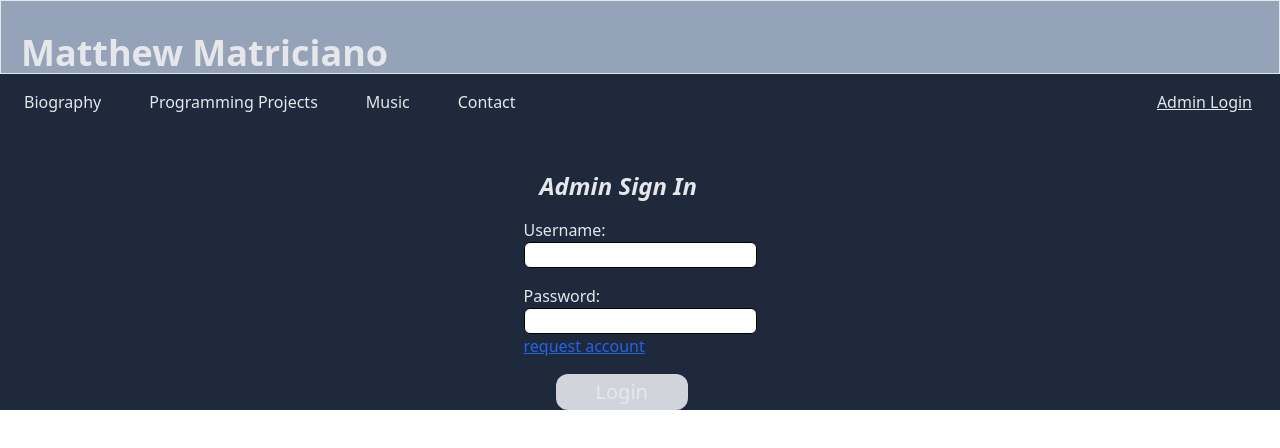
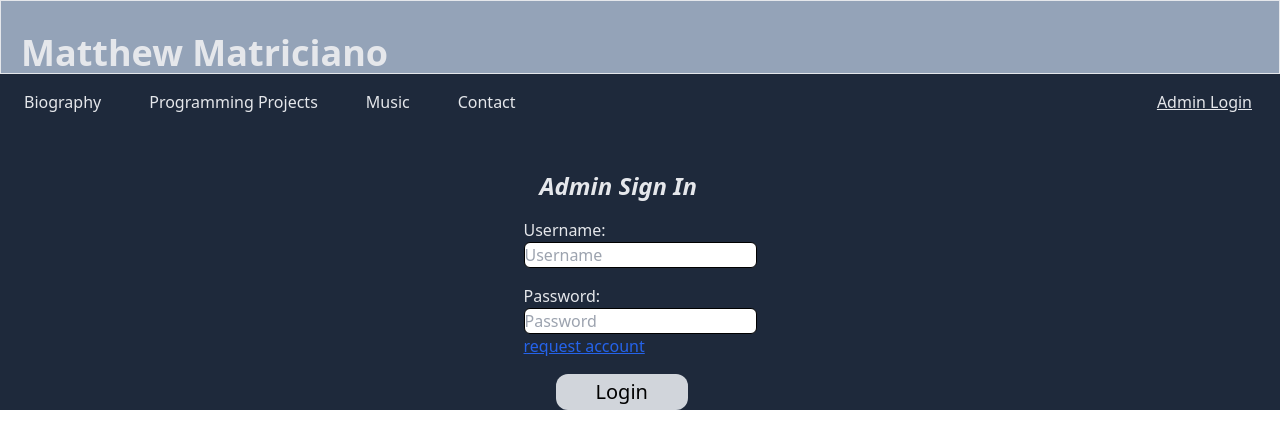
Before and after one commit to DennysGuy/PortfolioSite, a React (Create React App) app in the folder personal_website/: page /Login in a window 1280 px wide. Shown: the top 448 px of the page. Built offline with nearby package versions, Linux system fonts and the light colour scheme.

Commit message:
account system working

```diff
--- /dev/null
+++ b/package.json
@@ -0,0 +1,5 @@
+{
+  "dependencies": {
+    "axios": "^1.6.8"
+  }
+}
--- a/personal_website/Data/db.json
+++ b/personal_website/Data/db.json
@@ -55,6 +55,11 @@
       "email": "testemail@gmail.com",
       "userid": "2",
       "id": "d334"
+    },
+    {
+      "id": "537f",
+      "username": "Tanman",
+      "password": "zxc"
     }
   ],
   "umleditor-blog": [
--- a/personal_website/src/App.js
+++ b/personal_website/src/App.js
@@ -18,31 +18,76 @@ import CreateUMLBlogPage from './Pages/CreateBlogPages/CreateUMLBlogPage';
 import CreateWTCBlogPage from './Pages/CreateBlogPages/CreateWTCBlogPage';
 import CreateDTBlogPage from './Pages/CreateBlogPages/CreateDTBlogPage';
 import CreateTetrisBlogPage from './Pages/CreateBlogPages/CreateTetrisBlogPage';
+import axios from 'axios';
 
 function App() {
-  const [isLoggedIn, setIsLoggedIn] = useState(false);
+  const [username, setUsername] = useState('');
+  const [password, setPassword] = useState('');
 
-  const handleLoginMethod = () => {
-    setIsLoggedIn(true);
+  const handleLogin = async (username, password) => {
+    fetch(`http://localhost:8000/accounts`)
+    .then(response => response.json())
+    .then(accounts => {
+      let loggedIn = false;
+      accounts.forEach(account => {
+        if (account.hasOwnProperty('username') && account.hasOwnProperty('password') &&
+            account['username'] === username && account['password'] === password) {
+          setLoggedInStatus(true, username, password);
+          console.log("Login successful!");
+
+          loggedIn = true;
+        }
+      });
+      if (!loggedIn) {
+        console.log('Login unsuccessful');
+      }
+    })
+    .catch(error => {
+      console.error('Error:', error);
+    });
+  };
+
+
+
+  const setLoggedInStatus = (isLoggedIn, user, pass) => {
+    localStorage.setItem('isLoggedIn', isLoggedIn ? 'true' : 'false');
+    localStorage.setItem('username', user);
+    localStorage.setItem('password', pass);
+
+    setTimeout(() => {
+      window.location.reload();
+
+    }, 50);
+
+  }
+
+  const getLoggedInStatus = () => {
+    const isLoggedIn = localStorage.getItem('isLoggedIn');
+    return isLoggedIn === 'true';
+  }
+
+  const getUsername = () => {
+    const username = localStorage.getItem('username');
+    return username;
   }
 
   return (
     <div className="bg-slate-800 text-gray-200">
       <Router>
-        <NavBar  isLoggedIn={isLoggedIn}/>
+        <NavBar  isLoggedIn={getLoggedInStatus()} username={getUsername()} setLoggedInStatus={setLoggedInStatus} />
         <main className="content">
           <Routes>
             <Route path="/" element={<AboutMe />}/>
             <Route path="/prog-projects" element={<ProgrammingProjects />}/>
             <Route path="/music" element={<Music />}/>
             <Route path="/contact" element={<Contact />}/>
-            <Route path="/Login" element={<LoginPage handleLogin={handleLoginMethod} />}/>
+            <Route path="/Login" element={<LoginPage username={username} password={password} setUsername={setUsername} setPassword={setPassword}handleLogin={handleLogin} isLoggedIn={getLoggedInStatus()} />}/>
             <Route path="/AccountSettings" element={<AccountPage />}/>
             <Route path="/create-blog-page" element={<CreateBlogPage />}/>
-            <Route path="/umleditor-blog" element={<UMLEditorBlog isLoggedIn={isLoggedIn}/>} />
-            <Route path="/wtc-blog" element={<WTCBlog isLoggedIn={isLoggedIn} />} />
-            <Route path="/devilstreasure-blog" element={<DevilsTreasureBlog isLoggedIn={isLoggedIn} />} />
-            <Route path="/tetris-blog" element={<TetrisBlog isLoggedIn={isLoggedIn} />} />
+            <Route path="/umleditor-blog" element={<UMLEditorBlog isLoggedIn={getLoggedInStatus()}/>} />
+            <Route path="/wtc-blog" element={<WTCBlog isLoggedIn={getLoggedInStatus()} />} />
+            <Route path="/devilstreasure-blog" element={<DevilsTreasureBlog isLoggedIn={getLoggedInStatus()} />} />
+            <Route path="/tetris-blog" element={<TetrisBlog isLoggedIn={getLoggedInStatus()} />} />
             <Route path="/create-uml-editor-blog" element={<CreateUMLBlogPage />} />
             <Route path="/create-wtc-blog" element={<CreateWTCBlogPage />} />
             <Route path="/create-dt-blog" element={<CreateDTBlogPage />} />
--- a/personal_website/src/Components/BlogList.js
+++ b/personal_website/src/Components/BlogList.js
@@ -18,6 +18,7 @@ const BlogList = ({blogs, sorted}) => {
                     const dateA = new Date(a.date);
                     const dateB = new Date(b.date);
 
+                    //sorts descending if false, sorts ascending if true
                     if (sorted == false)
                         return dateB-dateA;
                     else
--- a/personal_website/src/Pages/BlogPages/BlogPage.js
+++ b/personal_website/src/Pages/BlogPages/BlogPage.js
@@ -34,8 +34,6 @@ const BlogPage = (props) => {
             </div>
 
         </div>
-
-
      );
 }
 
--- a/personal_website/src/Pages/BlogPages/DevilsTreasureBlog.js
+++ b/personal_website/src/Pages/BlogPages/DevilsTreasureBlog.js
@@ -1,13 +1,13 @@
 import BlogPage from "./BlogPage";
 
-const DevilsTreasureBlog = (isLoggedIn) => {
+const DevilsTreasureBlog = (props) => {
   const bloglist = 'http://localhost:8000/devilstreasure-blog';
   const createBlogPage = '/create-dt-blog'
   const header = "Devil's Treasure Blog"
 
   return(
     <div>
-      <BlogPage isLoggedin={isLoggedIn} createBlogPage={createBlogPage} blogList={bloglist} pageHeader={header} />
+      <BlogPage isLoggedin={props.isLoggedIn} createBlogPage={createBlogPage} blogList={bloglist} pageHeader={header} />
     </div>
 
   );
--- a/personal_website/src/Pages/BlogPages/TetrisBlog.js
+++ b/personal_website/src/Pages/BlogPages/TetrisBlog.js
@@ -1,13 +1,13 @@
 import BlogPage from "./BlogPage";
 
-const TetrisBlog = (isLoggedIn) => {
+const TetrisBlog = (props) => {
   const bloglist = 'http://localhost:8000/tetris-blog';
   const createBlogPage = '/create-tetris-blog'
   const header = "Tetris Blog"
 
   return(
     <div>
-      <BlogPage isLoggedin={isLoggedIn} createBlogPage={createBlogPage} blogList={bloglist} pageHeader={header} />
+      <BlogPage isLoggedin={props.isLoggedIn} createBlogPage={createBlogPage} blogList={bloglist} pageHeader={header} />
     </div>
 
   );
--- a/personal_website/src/Pages/BlogPages/UMLEditorBlog.js
+++ b/personal_website/src/Pages/BlogPages/UMLEditorBlog.js
@@ -1,13 +1,13 @@
 import BlogPage from "./BlogPage";
 
-const UMLEditorBlog = (isLoggedIn) => {
+const UMLEditorBlog = (props) => {
   const bloglist = 'http://localhost:8000/umleditor-blog';
   const createBlogPage = '/create-uml-editor-blog'
   const header = "UML Editor Blog"
 
   return(
     <div>
-      <BlogPage isLoggedin={isLoggedIn} createBlogPage={createBlogPage} blogList={bloglist} pageHeader={header} />
+      <BlogPage isLoggedin={props.isLoggedIn} createBlogPage={createBlogPage} blogList={bloglist} pageHeader={header} />
     </div>
 
   );
--- a/personal_website/src/Pages/BlogPages/WTCBlog.js
+++ b/personal_website/src/Pages/BlogPages/WTCBlog.js
@@ -1,13 +1,13 @@
 import BlogPage from "./BlogPage";
 
-const WTCBlog = (isLoggedIn) => {
+const WTCBlog = (props) => {
   const bloglist = 'http://localhost:8000/wtc-blog';
   const createBlogPage = '/create-wtc-blog'
   const header = "Welcome To Cheney Blog"
 
   return(
     <div>
-      <BlogPage isLoggedin={isLoggedIn} createBlogPage={createBlogPage} blogList={bloglist} pageHeader={header} />
+      <BlogPage isLoggedin={props.isLoggedIn} createBlogPage={createBlogPage} blogList={bloglist} pageHeader={header} />
     </div>
 
   );
--- a/personal_website/src/Pages/LoginPage.js
+++ b/personal_website/src/Pages/LoginPage.js
@@ -1,29 +1,41 @@
-import { Link } from "react-router-dom";
+import { useState } from "react";
+import { Link, useNavigate } from "react-router-dom";
+import axios from 'axios';
 
-const LoginPage = ({handleLogin}) => {
+
+const LoginPage = ({username, password, setUsername, setPassword, handleLogin, isLoggedIn}) => {
     /*
         A user can login if they have admin credentials, this will give them access to
         all admin features such as being able to make a post.
     */
+    const navigate = useNavigate();
+
+    const handleSubmit = (e) => {
+            e.preventDefault();
+            handleLogin(username, password);
+
+    }
+
     return (
+        <form onSubmit={handleSubmit}>
             <div class="flex justify-center">
                 <div class="flex flex-col">
                     <h1 class=" italic flex font-bold text-2xl mt-14 ml-4"> Admin Sign In</h1>
                     <div class="flex flex-col max-w-[300px] mt-4 mb-4">
                         <h2>Username:</h2>
-                    <input id="username" class="border border-black rounded-md"/>
+                        <input type="text" placeholder="Username" value={username} onChange={(e) => setUsername(e.target.value)} class="border border-black rounded-md text-black"/>
                         <h2 class="pt-4">Password:</h2>
-                    <input id="password" class="border border-black rounded-md" />
+                        <input type="password"id="password" placeholder="Password" value={password} onChange={(e) => setPassword(e.target.value)}class="border border-black rounded-md text-black" />
                         <Link to="" class="underline text-blue-600">request account</Link>
                     </div>
-
                     <div class="px-8">
-                    <button onClick={handleLogin} class="bg-gray-300  text-xl px-10 py-1 rounded-xl transform hover:scale-110 transition ease-out duration-200">Login</button>
+                        <button class="bg-gray-300  text-xl px-10 py-1 rounded-xl transform hover:scale-110 transition ease-out duration-200 text-black">Login</button>
+                    </div>
+            </div>
         </div>
 
-            </div>
+        </form>
 
-        </div>
 
     );
 }
```
Also changed, not shown: personal_website/src/Components/NavBar.js (+17 -12 lines), 1 other file (tests, documents, lock files or other folders). Lines whose indentation alone changed are shown as unchanged.
